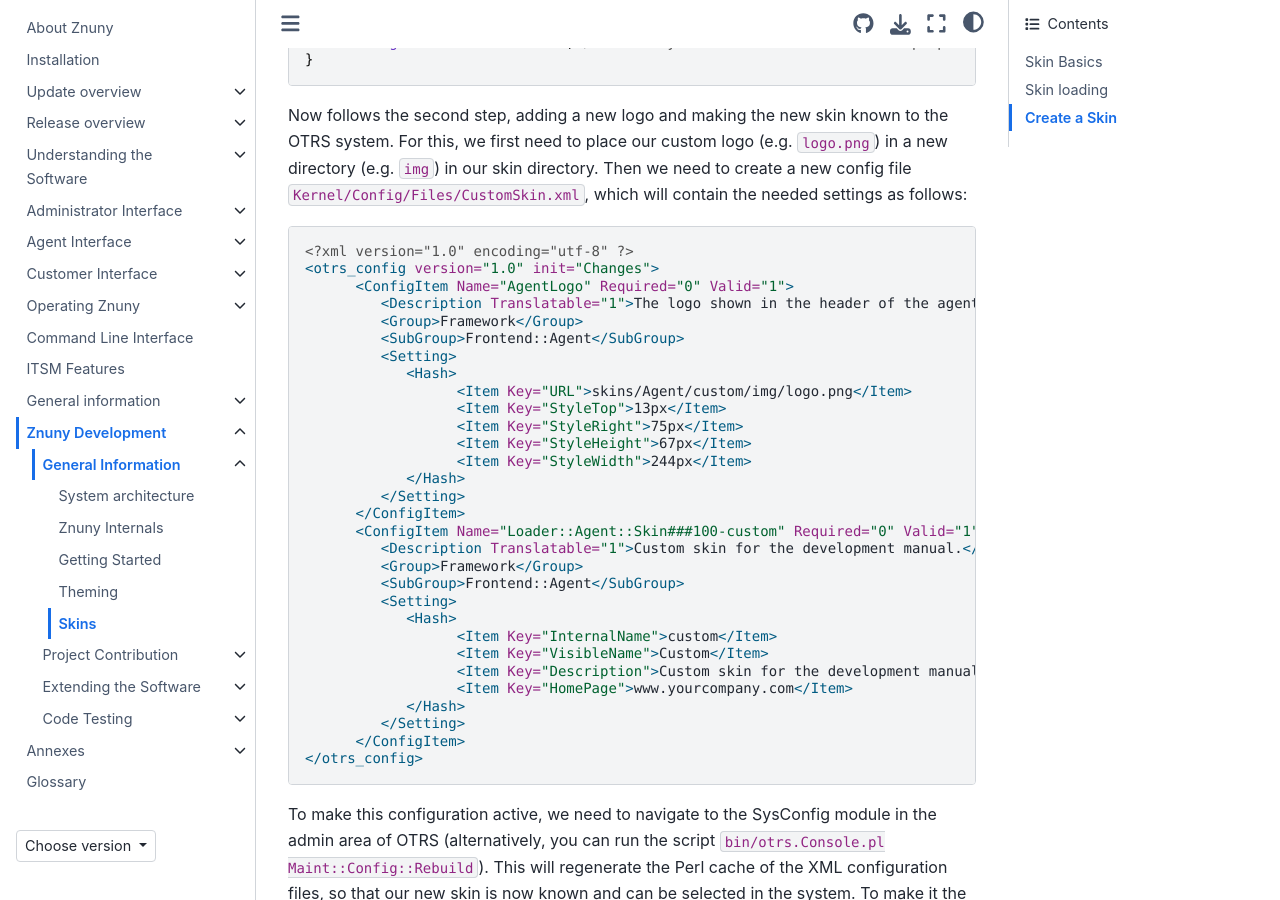
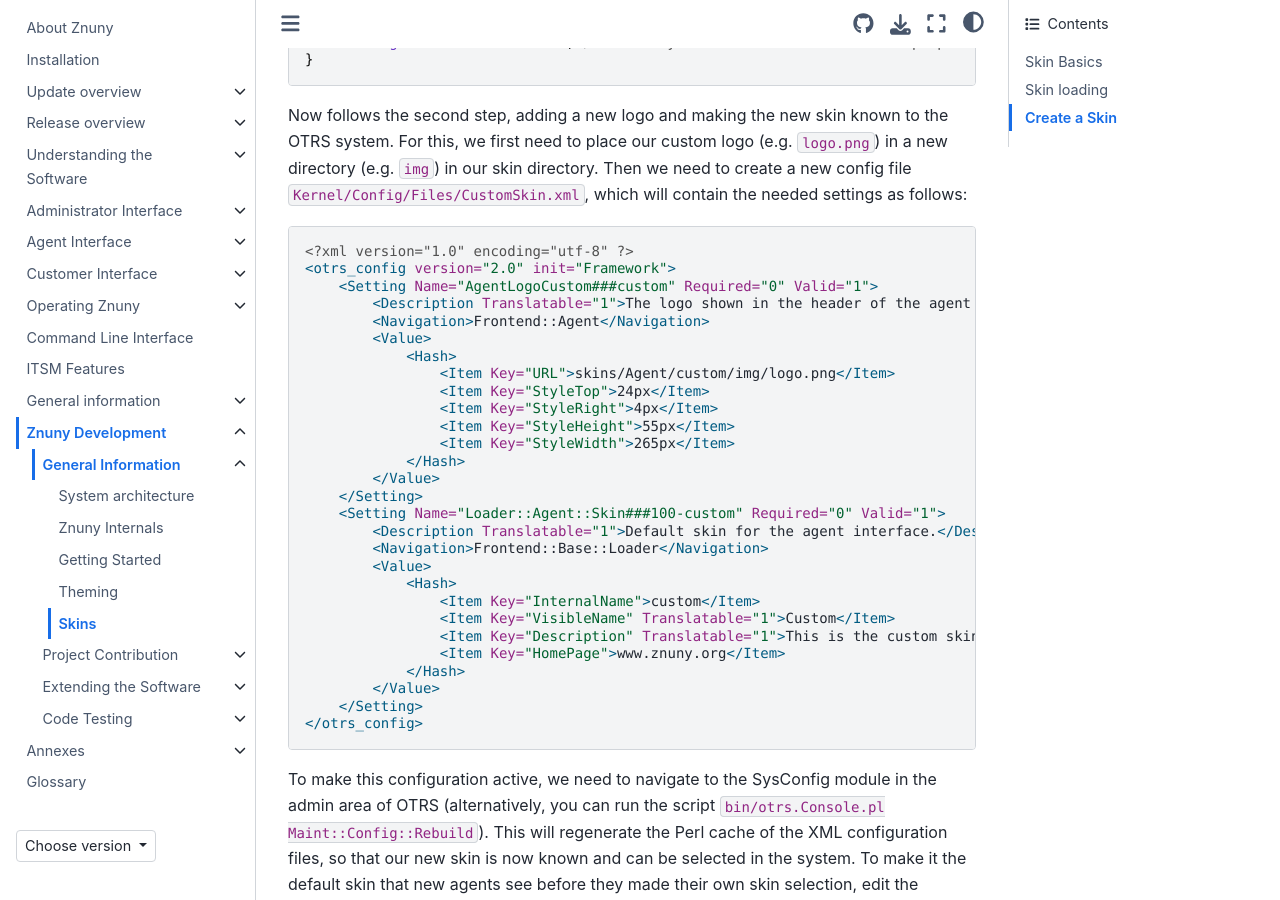
Before and after one commit to znuny/manual, a Sphinx documentation site: the page built from source/developer/general_information/skins.rst, in a window 1280 px wide and 900 px high, scrolled down 3111 px. Built offline with Sphinx 7.4.7 and the Sphinx Book theme 1.1.4, drawn with Linux system fonts in a browser that asks for light colours.

Commit message:
Resolve "Invalid example XML for skin"

```diff
--- a/source/developer/general_information/skins.rst
+++ b/source/developer/general_information/skins.rst
@@ -122,37 +122,34 @@
 
 .. code:: xml
 
-   <?xml version="1.0" encoding="utf-8" ?>
-   <otrs_config version="1.0" init="Changes">
-         <ConfigItem Name="AgentLogo" Required="0" Valid="1">
-            <Description Translatable="1">The logo shown in the header of the agent interface. The URL to the image must be a relative URL to the skin image directory.</Description>
-            <Group>Framework</Group>
-            <SubGroup>Frontend::Agent</SubGroup>
-            <Setting>
-               <Hash>
-                     <Item Key="URL">skins/Agent/custom/img/logo.png</Item>
-                     <Item Key="StyleTop">13px</Item>
-                     <Item Key="StyleRight">75px</Item>
-                     <Item Key="StyleHeight">67px</Item>
-                     <Item Key="StyleWidth">244px</Item>
-               </Hash>
-            </Setting>
-         </ConfigItem>
-         <ConfigItem Name="Loader::Agent::Skin###100-custom" Required="0" Valid="1">
-            <Description Translatable="1">Custom skin for the development manual.</Description>
-            <Group>Framework</Group>
-            <SubGroup>Frontend::Agent</SubGroup>
-            <Setting>
-               <Hash>
-                     <Item Key="InternalName">custom</Item>
-                     <Item Key="VisibleName">Custom</Item>
-                     <Item Key="Description">Custom skin for the development manual.</Item>
-                     <Item Key="HomePage">www.yourcompany.com</Item>
-               </Hash>
-            </Setting>
-         </ConfigItem>
-   </otrs_config>
-
+  <?xml version="1.0" encoding="utf-8" ?>
+  <otrs_config version="2.0" init="Framework">
+      <Setting Name="AgentLogoCustom###custom" Required="0" Valid="1">
+          <Description Translatable="1">The logo shown in the header of the agent interface for the skin "custom". See "AgentLogo" for further description.</Description>
+          <Navigation>Frontend::Agent</Navigation>
+          <Value>
+              <Hash>
+                  <Item Key="URL">skins/Agent/custom/img/logo.png</Item>
+                  <Item Key="StyleTop">24px</Item>
+                  <Item Key="StyleRight">4px</Item>
+                  <Item Key="StyleHeight">55px</Item>
+                  <Item Key="StyleWidth">265px</Item>
+              </Hash>
+          </Value>
+      </Setting>
+      <Setting Name="Loader::Agent::Skin###100-custom" Required="0" Valid="1">
+          <Description Translatable="1">Default skin for the agent interface.</Description>
+          <Navigation>Frontend::Base::Loader</Navigation>
+          <Value>
+              <Hash>
+                  <Item Key="InternalName">custom</Item>
+                  <Item Key="VisibleName" Translatable="1">Custom</Item>
+                  <Item Key="Description" Translatable="1">This is the custom skin.</Item>
+                  <Item Key="HomePage">www.znuny.org</Item>
+              </Hash>
+          </Value>
+      </Setting>
+  </otrs_config>
 
 To make this configuration active, we need to navigate to the SysConfig module in the admin area of OTRS (alternatively, you can run the script ``bin/otrs.Console.pl Maint::Config::Rebuild``). This will regenerate the Perl cache of the XML configuration files, so that our new skin is now known and can be selected in the system. To make it the default skin that new agents see before they made their own skin selection, edit the SysConfig setting ``Loader::Agent::DefaultSelectedSkin`` and set it to "custom".
 
```
